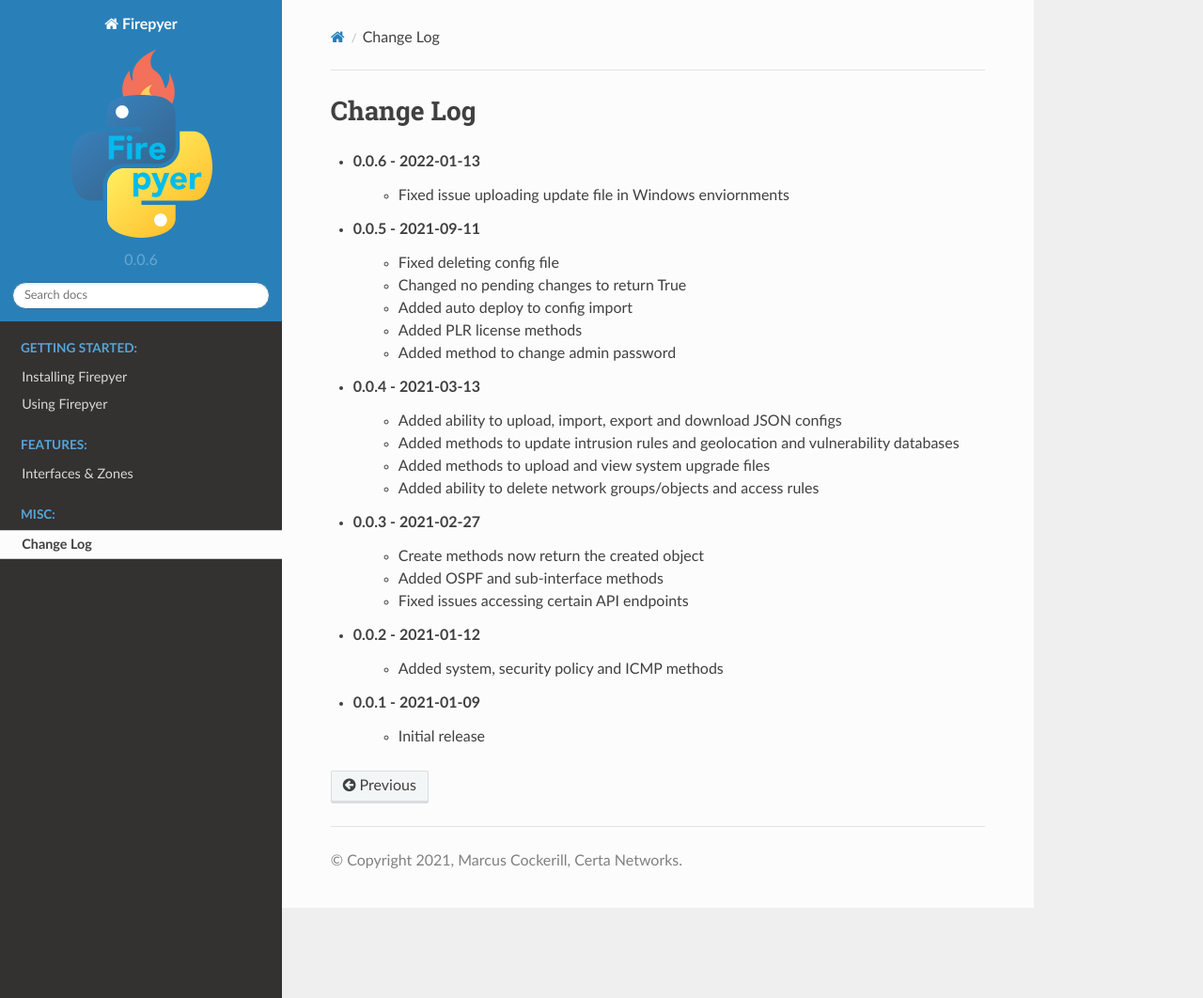
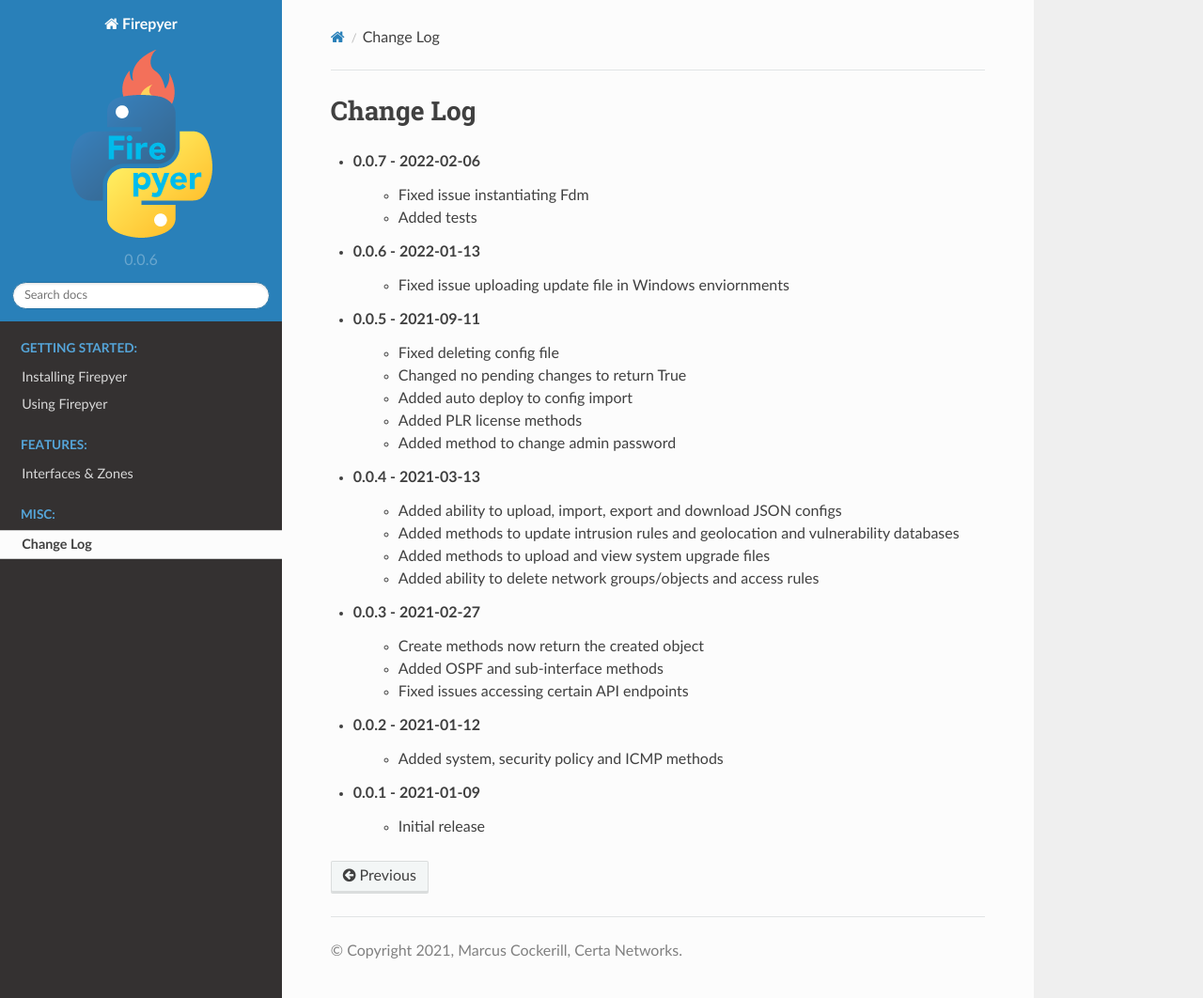
Before and after one commit to certanet/firepyer, a Sphinx documentation site: the page built from docs/change.rst, in a window 1280 px wide and 1062 px high. Shown: the whole window at 94% size. Built offline with Sphinx 7.4.7 and the Read the Docs theme 2.0.0, drawn with Linux system fonts in a browser that asks for light colours; pages that are not in the unit, such as notebooks, are missing from menus.

Commit message:
Updated changelog

```diff
--- a/docs/change.rst
+++ b/docs/change.rst
@@ -1,5 +1,9 @@
 Change Log
 ==========
+
+* 0.0.7 - 2022-02-06
+    * Fixed issue instantiating Fdm
+    * Added tests
 
 * 0.0.6 - 2022-01-13
     * Fixed issue uploading update file in Windows enviornments
```
